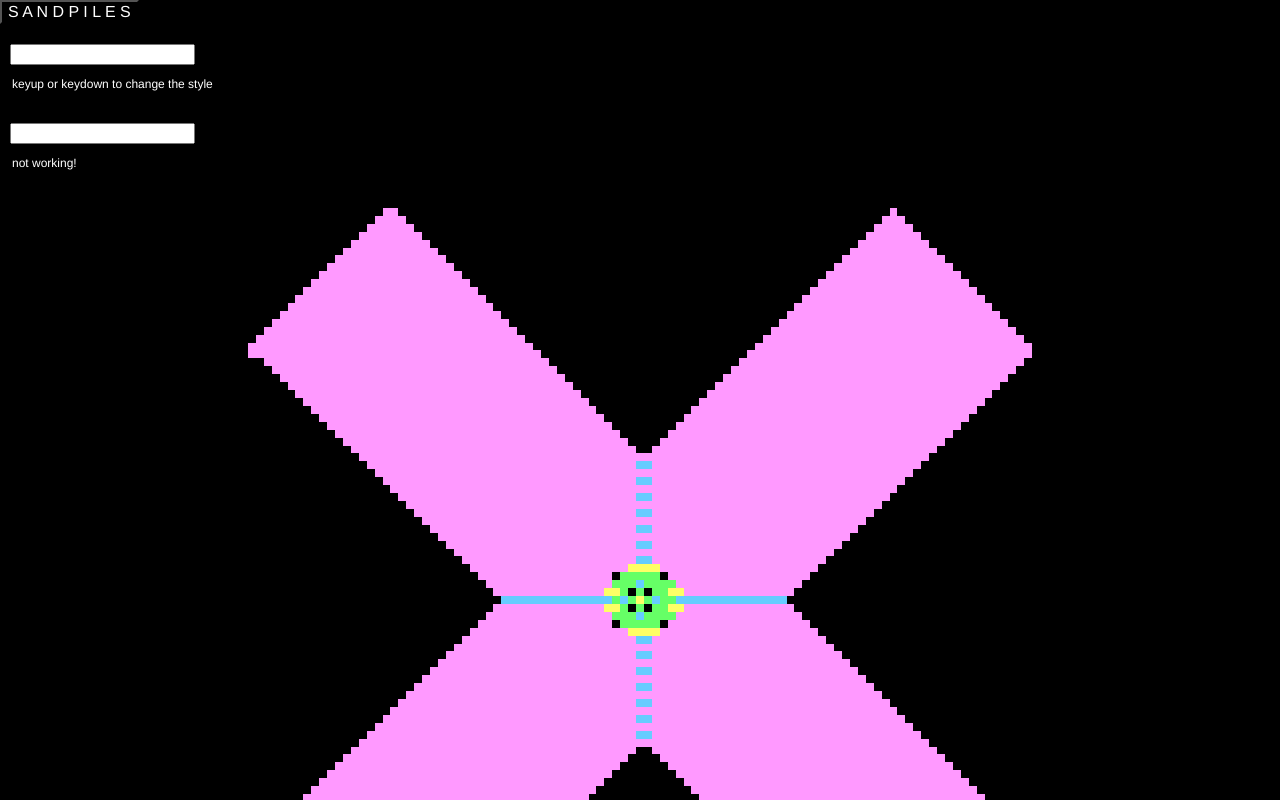
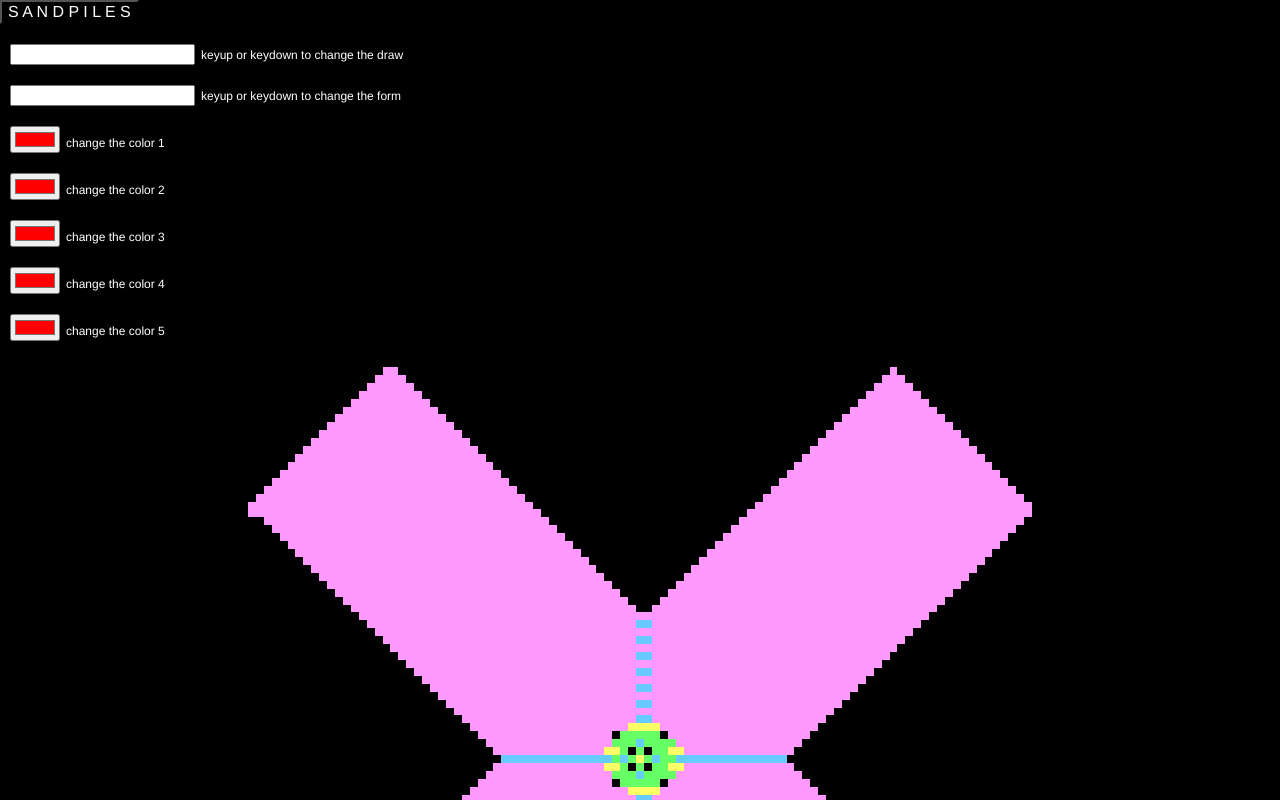
Before and after one commit to saulofilho/SANDPILES, a plain HTML site: page index.html in a window 1280 px wide. Both pictures are taken after a click on the button "S A N D P I L E S". Shown: the top 800 px of the page. Drawn offline with nearby package versions, Linux system fonts and the light colour scheme; animation ran at ten frames a second.

Commit message:
down
sun 12 may 19h28

```diff
--- a/index.html
+++ b/index.html
@@ -1,5 +1,6 @@
 <!DOCTYPE html>
 <html lang="en">
+
 <head>
     <meta charset="UTF-8">
     <meta name="viewport" content="width=device-width, initial-scale=1.0">
@@ -10,6 +11,7 @@
     <link rel="stylesheet" href="style.css" type="text/css">
 
 </head>
+
 <body>
 
     <button>S A N D P I L E S</button>
@@ -17,11 +19,31 @@
     <span style="display: none">
         <div class="inSt">
             <input id="coefLoucura" class="input" type="number"/>
-                <p>keyup or keydown to change the style</p>
+            <label for="coefLoucura">keyup or keydown to change the draw</label>
         </div>
         <div class="inSt">
             <input id="objForm" class="input" type="number"/>
-                <p>not working!</p>
+            <label for="objForm">keyup or keydown to change the form</label>
+        </div>
+        <div class="inSt">
+            <input id="colorWell" class="input" type="color" value="#ff0000"/>
+            <label for="colorWell">change the color 1</label>
+        </div>
+        <div class="inSt">
+            <input id="colorWell" class="input" type="color" value="#ff0000"/>
+            <label for="colorWell">change the color 2</label>
+        </div>
+        <div class="inSt">
+            <input id="colorWell" class="input" type="color" value="#ff0000"/>
+            <label for="colorWell">change the color 3 </label>
+        </div>
+        <div class="inSt">
+            <input id="colorWell" class="input" type="color" value="#ff0000"/>
+            <label for="colorWell">change the color 4</label>
+        </div>
+        <div class="inSt">
+            <input id="colorWell" class="input" type="color" value="#ff0000"/>
+            <label for="colorWell">change the color 5</label>
         </div>
     </span>
 
@@ -32,4 +54,5 @@
     <script src="https://ajax.googleapis.com/ajax/libs/jquery/3.3.1/jquery.min.js"></script>
     <script type="text/javascript" src="script.js"></script>
 </body>
+
 </html>
--- a/script.js
+++ b/script.js
@@ -1,27 +1,27 @@
 'use strict';
 
+// change the draw
 document.getElementById('coefLoucura').addEventListener("keyup", function() {
     var coeficienteDeLoucura = parseInt(document.getElementsByClassName('input')[0].value);
     init(coeficienteDeLoucura);
   });
 
-  document.getElementById('objForm').addEventListener("keyup", function() {
-    var objectForm = parseInt(document.getElementById('objForm')[0].value);
+// change the form
+document.getElementById('objForm').addEventListener("keyup", function() {
+    var objectForm = parseInt(document.getElementsByClassName('input')[0].value);
     update(objectForm);
-  });
+});
 
+// change the color ???
+/*
+var colorWell = document.getElementById('colorWell').addEventListener("change", function() {
+    colorWell = parseInt(document.getElementById('colorWell')[0].value);
+})
+*/
 
 var WIDTH = 101,
     HEIGHT = 101;
-// const PALETTE = ['#f7f1e3', '#706fd3', '#474787', '#40407a', '#2c2c54'] // branco, roxo
-// const PALETTE = ['#f7f1e3', '#33d9b2', '#34ace0', '#706fd3', '#ff5252'] // branco, verde, roxo, vermelho
-// const PALETTE = ['#f7f1e3', '#34e7e4', '#4bcffa', '#575fcf', '#0be881'] // branco, azul, roxo
-// const PALETTE = ['#f7f1e3', '#f6e58d', '#ffbe76', '#ff7979', '#eb4d4b'] // branco, laranja, rosa, amarelo
-// const PALETTE = ['#95afc0', '#7ed6df', '#e056fd', '#686de0', '#30336b'] // cinza, azul, roxo, azul escuro
-// const PALETTE = ['#dfe6e9', '#55efc4', '#81ecec', '#74b9ff', '#a29bfe'] // branco, verde, azul
-// const PALETTE = ['#f7f1e3', '#686de0', '#f0932b', '#ffbe76', '#e056fd'] // branco, laranja, roxo
-// const PALETTE = ['#f7f1e3', '#ffda79', '#ffb142', '#ff793f', '#ff5252'] // branco, laranja, amarelo
-// const PALETTE = ['#fff', '#ccc', '#999', '#666', '#333'] // pb
+
 var PALETTE = ['#000', '#66ccff', '#ff99ff', '#66ff66', '#ffff66']; //
 
 var NEXTFRAME = void 0;
@@ -36,12 +36,12 @@ function init(coeficienteDeLoucura = 0) {
     canvas.width = WIDTH;
     canvas.height = HEIGHT;
 
-    // Init the grid with 0's
+// Init the grid
     grid = new Array(HEIGHT).fill(0).map(function (x) {
         return new Array(WIDTH).fill(coeficienteDeLoucura); //0 to 6: efeito do desenho
     });
 
-    // Put a lot of sand grains in the middle
+// Put a lot of sand grains in the middle
     grid[Math.floor(WIDTH / 2)][Math.floor(HEIGHT / 2)] = Infinity;
 
     tempgrid = new Array(HEIGHT).fill(0).map(function (x) {
@@ -50,7 +50,7 @@ function init(coeficienteDeLoucura = 0) {
 }
 
 function update(objectForm = 0) {
-    // Copy the grid on the tempgrid
+// Copy the grid on the tempgrid
     for (var y = 0; y < HEIGHT; y++) {
         for (var x = 0; x < WIDTH; x++) {
             tempgrid[y][x] = grid[y][x];
@@ -59,7 +59,7 @@ function update(objectForm = 0) {
 
     var n = void 0;
 
-    // Topple the grid
+// Topple the grid
     for (var _y = 1; _y < HEIGHT - 1; _y++) {
         for (var _x = 1; _x < WIDTH - 1; _x++) {
             n = tempgrid[_y][_x];
@@ -96,8 +96,21 @@ function nextframe() {
 init();
 nextframe();
 
+// button modal
 $(document).ready(function() {
     $("button").click(function() {
       $("span").toggle();
     })
   })
+
+
+// + cores
+// const PALETTE = ['#f7f1e3', '#706fd3', '#474787', '#40407a', '#2c2c54'] // branco, roxo
+// const PALETTE = ['#f7f1e3', '#33d9b2', '#34ace0', '#706fd3', '#ff5252'] // branco, verde, roxo, vermelho
+// const PALETTE = ['#f7f1e3', '#34e7e4', '#4bcffa', '#575fcf', '#0be881'] // branco, azul, roxo
+// const PALETTE = ['#f7f1e3', '#f6e58d', '#ffbe76', '#ff7979', '#eb4d4b'] // branco, laranja, rosa, amarelo
+// const PALETTE = ['#95afc0', '#7ed6df', '#e056fd', '#686de0', '#30336b'] // cinza, azul, roxo, azul escuro
+// const PALETTE = ['#dfe6e9', '#55efc4', '#81ecec', '#74b9ff', '#a29bfe'] // branco, verde, azul
+// const PALETTE = ['#f7f1e3', '#686de0', '#f0932b', '#ffbe76', '#e056fd'] // branco, laranja, roxo
+// const PALETTE = ['#f7f1e3', '#ffda79', '#ffb142', '#ff793f', '#ff5252'] // branco, laranja, amarelo
+// const PALETTE = ['#fff', '#ccc', '#999', '#666', '#333'] // pb
--- a/style.css
+++ b/style.css
@@ -1,12 +1,4 @@
-/*
-
-* {
-    box-sizing: border-box;
-    font-family: sans-serif;
-    color: rgb(153, 16, 16); }
-*/
-
-  html,
+html,
   body {
     margin: 0;
     padding: 0;
@@ -15,7 +7,7 @@
     background-color: black;
 }
 
-p {
+label {
   font-family: helvetica, sans-serif;
   color: white;
   font-size: 12px;
```
Lines whose indentation alone changed are shown as unchanged.
